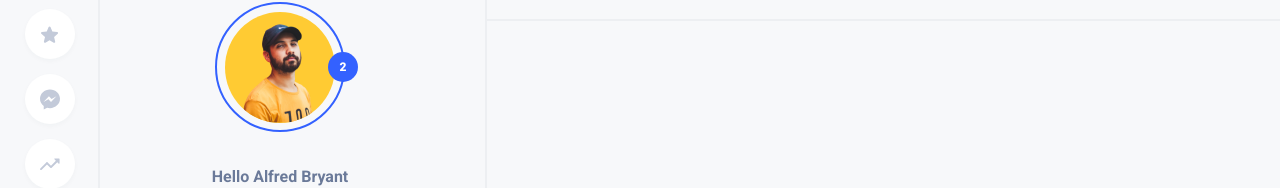
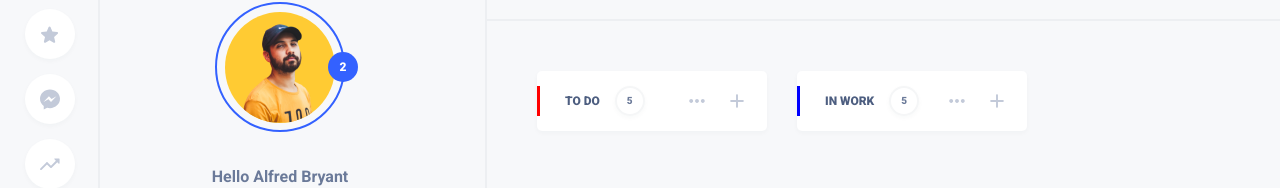
Before and after one commit to AyushBobale/NextDash, a Next.js app in the folder src/: page / in a window 1280 px wide. Shown: the part 173-361 px from the top of the page. Built offline with nearby package versions, Linux system fonts and the light colour scheme.

Commit message:
Todo col header done

```diff
--- /dev/null
+++ b/src/src/app/components/TodoCol.tsx
@@ -0,0 +1,28 @@
+import Add from "../../../public/static/images/add.svg";
+import Image from "next/image";
+import ThreeDotsH from "../../../public/static/images/h-3-dots.svg";
+import styles from "../components/css/TodoCol.module.css";
+
+const TodoCol = ({ title, color }) => {
+  return (
+    <div className={styles["todo-col"]}>
+      <div className={styles["todo-col-head-wrapper"]}>
+        <div
+          className={styles["todo-col-head"]}
+          style={{ borderLeft: `3px solid ${color}` }}
+        >
+          <div className={styles["th-left"]}>
+            {title}
+            <span className={styles["noti-cnt"]}>5</span>
+          </div>
+          <div className={styles["th-right"]}>
+            <Image src={ThreeDotsH} alt="" />
+            <Image src={Add} alt="" />
+          </div>
+        </div>
+      </div>
+    </div>
+  );
+};
+
+export default TodoCol;
--- a/src/src/app/components/TodoContainer.tsx
+++ b/src/src/app/components/TodoContainer.tsx
@@ -6,6 +6,7 @@ import Image from "next/image";
 import Search from "../../../public/static/images/search.svg";
 import Tasks from "../../../public/static/images/tasks.svg";
 import TimeLine from "../../../public/static/images/ham-menu.svg";
+import TodoCol from "./TodoCol";
 import styles from "../components/css/TodoContainer.module.css";
 
 const TodoContainer = () => {
@@ -46,6 +47,11 @@ const TodoContainer = () => {
           </div>
         </div>
       </div>
+
+      <div className={styles["todo-col-cont"]}>
+        <TodoCol title={"TO DO"} color={"red"} />
+        <TodoCol title={"IN WORK"} color={"blue"} />
+      </div>
     </div>
   );
 };
--- /dev/null
+++ b/src/src/app/components/css/TodoCol.module.css
@@ -0,0 +1,67 @@
+.todo-col {
+  width: 230px;
+}
+
+.todo-col-head-wrapper {
+  height: 60px;
+  padding: 15px 0px;
+
+  border-radius: 5px;
+  background: #fff;
+  box-shadow: 0px 2px 5px 0px rgba(38, 51, 77, 0.03);
+
+  display: flex;
+  align-items: center;
+  justify-content: space-between;
+}
+
+.todo-col-head {
+  width: 100%;
+  height: 30px;
+
+  font-size: 12px;
+  font-weight: 900;
+  color: var(--grey-blue-50);
+  padding-left: 25px;
+  padding-right: 15px;
+
+  display: flex;
+  align-items: center;
+  justify-content: space-between;
+
+  border-left: 3px solid var(--primary-hl);
+}
+
+.th-left {
+  display: flex;
+  align-items: center;
+  gap: 15px;
+}
+.th-right {
+  display: flex;
+  align-items: center;
+  gap: 10px;
+}
+
+.th-right > img {
+  height: 30px;
+  width: 30px;
+}
+
+.noti-cnt {
+  display: flex;
+  align-items: center;
+  justify-content: center;
+  border-radius: 50%;
+  height: 30px;
+  width: 30px;
+  background: #fff;
+  box-shadow: 0px 2px 5px 0px rgba(38, 51, 77, 0.03);
+
+  border: 2px solid var(--grey-blue-97, #f5f6f7);
+
+  color: var(--grey-blue-60);
+  font-size: 10px;
+  font-weight: 900;
+  line-height: 20px;
+}
--- a/src/src/app/components/css/TodoContainer.module.css
+++ b/src/src/app/components/css/TodoContainer.module.css
@@ -81,3 +81,12 @@
   line-height: 20px;
   padding-left: 45px;
 }
+
+.todo-col-cont {
+  margin: 50px;
+  max-width: calc(100% - 100px);
+  max-height: 100%;
+
+  display: flex;
+  gap: 30px;
+}
```
Also changed, not shown: src/public/static/images/add.svg (added), src/src/app/components/Todo.tsx (added).
